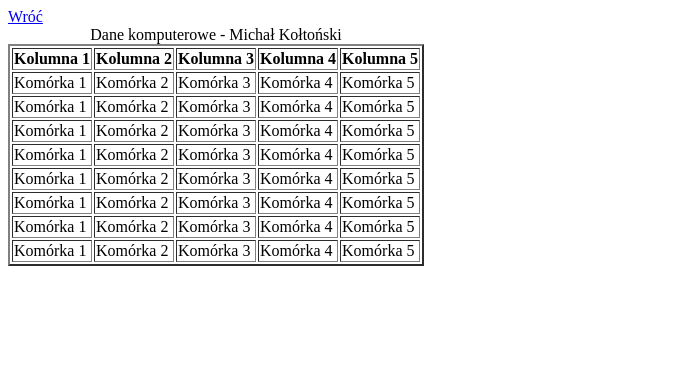
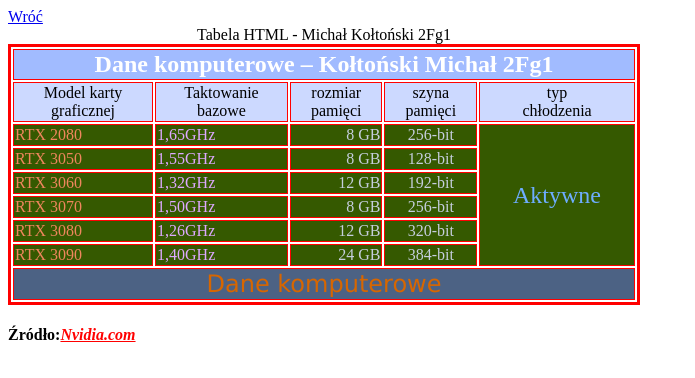
Before and after one commit to Repoxml/praca-witr, a plain HTML site: page tabela_Kołtoński.html in a window 1280 px wide. Shown: the whole page, without its empty margins (0-695 px from the left). Drawn offline with Linux system fonts and the light colour scheme.

Commit message:
Update tabela_Kołtoński.html

```diff
--- a/tabela_Kołtoński.html
+++ b/tabela_Kołtoński.html
@@ -6,73 +6,68 @@
 	</head>
 
 	<body>
-		<table border=2>
-			<caption> Dane komputerowe - Michał Kołtoński</caption>
+		<A HREF="index.html"> Wróć</A>
+		<TABLE BORDER=3 BORDERCOLOR=red WIDTH=50% HEIGHT=100>
+			<caption> Tabela HTML - Michał Kołtoński 2Fg1</caption>
 				<thead>
 				<tr>
-				<th>Kolumna 1</th>
-				<th>Kolumna 2</th>
-				<th>Kolumna 3</th>
-				<th>Kolumna 4</th>
-				<th>Kolumna 5</th>
+				<th COLSPAN=5 ALIGN=center bgcolor="#A1BBFF" > <font color="white" size="5" face="TimesNew">Dane komputerowe – Kołtoński Michał 2Fg1 </font></th>
 				</tr>
 				</thead>
 
 				<tbody>
-				<tr>
-				<td>Komórka 1</td>
-				<td>Komórka 2</td>
-				<td>Komórka 3</td>
-				<td>Komórka 4</td>
-				<td>Komórka 5</td>
+ 				<tr>
+				<td ROWSPAN=2 ALIGN=center bgcolor=#CCD9FF> <font size="3" face="TimesNew"> Model karty<br> graficznej </font> </td>
+				<td ROWSPAN=2 ALIGN=center bgcolor=#CCD9FF> <font size="3" face="TimesNew"> Taktowanie<br> bazowe </font> </td>
+				<td ROWSPAN=2 ALIGN=center bgcolor=#CCD9FF> <font size="3" face="TimesNew"> rozmiar<br> pamięci</font> </td>
+				<td ROWSPAN=2 ALIGN=center bgcolor=#CCD9FF> <font size="3" face="TimesNew"> szyna<br> pamięci </font> </td>
+				<td ROWSPAN=2 ALIGN=center bgcolor=#CCD9FF> <font size="3" face="TimesNew"> typ<br> chłodzenia </font> </td>
 				</tr>
 				<tr>
-				<td>Komórka 1</td>
-				<td>Komórka 2</td>
-				<td>Komórka 3</td>
-				<td>Komórka 4</td>
-				<td>Komórka 5</td>
+
 				</tr>
 				<tr>
-				<td>Komórka 1</td>
-				<td>Komórka 2</td>
-				<td>Komórka 3</td>
-				<td>Komórka 4</td>
-				<td>Komórka 5</td>
+				<td bgcolor=#355900><font color="#EF865D">RTX 2080</font></td>
+				<td bgcolor=#355900><font color="#DEA9FF">1,65GHz</font></td>
+				<td bgcolor=#355900 ALIGN=right><font color=#C5CEDD>8 GB</font></td>
+				<td bgcolor=#355900 ALIGN=center><font color=#C5CEDD>256-bit</font></td>
+				<td ROWSPAN=6 ALIGN=center bgcolor=#355900><font color="#6EADFF" size="5">Aktywne</font></td>
 				</tr>
 				<tr>
-				<td>Komórka 1</td>
-				<td>Komórka 2</td>
-				<td>Komórka 3</td>
-				<td>Komórka 4</td>
-				<td>Komórka 5</td>
-				</tr><tr>
-				<td>Komórka 1</td>
-				<td>Komórka 2</td>
-				<td>Komórka 3</td>
-				<td>Komórka 4</td>
-				<td>Komórka 5</td>
-				</tr><tr>
-				<td>Komórka 1</td>
-				<td>Komórka 2</td>
-				<td>Komórka 3</td>
-				<td>Komórka 4</td>
-				<td>Komórka 5</td>
+				<td bgcolor=#355900><font color="#EF865D">RTX 3050</font></td>
+				<td bgcolor=#355900><font color="#DEA9FF">1,55GHz</font></td>
+				<td bgcolor=#355900 ALIGN=right><font color=#C5CEDD>8 GB</font></td>
+				<td bgcolor=#355900 ALIGN=center><font color=#C5CEDD>128-bit</font></td>
 				</tr>
 				<tr>
-				<td>Komórka 1</td>
-				<td>Komórka 2</td>
-				<td>Komórka 3</td>
-				<td>Komórka 4</td>
-				<td>Komórka 5</td>
+				<td bgcolor=#355900><font color="#EF865D">RTX 3060</font></td>
+				<td bgcolor=#355900><font color="#DEA9FF">1,32GHz</font></td>
+				<td bgcolor=#355900 ALIGN=right><font color=#C5CEDD>12 GB</font></td>
+				<td bgcolor=#355900 ALIGN=center><font color=#C5CEDD>192-bit</font></td>
 				</tr>
 				<tr>
-				<td>Komórka 1</td>
-				<td>Komórka 2</td>
-				<td>Komórka 3</td>
-				<td>Komórka 4</td>
-				<td>Komórka 5</td>
+				<td bgcolor=#355900><font color="#EF865D">RTX 3070</font></td>
+				<td bgcolor=#355900><font color="#DEA9FF">1,50GHz</font></td>
+				<td bgcolor=#355900 ALIGN=right><font color=#C5CEDD>8 GB</font></td>
+				<td bgcolor=#355900 ALIGN=center><font color=#C5CEDD>256-bit</font></td>
 				</tr>
-<A HREF="index.html"> Wróć</A>
+				<tr>
+				<td bgcolor=#355900><font color="#EF865D">RTX 3080</font></td>
+				<td bgcolor=#355900><font color="#DEA9FF">1,26GHz</font></td>
+				<td bgcolor=#355900 ALIGN=right><font color=#C5CEDD>12 GB</font></td>
+				<td bgcolor=#355900 ALIGN=center><font color=#C5CEDD>320-bit</font></td>
+				</tr>
+				<tr>
+				<td bgcolor=#355900><font color="#EF865D">RTX 3090</font></td>
+				<td bgcolor=#355900><font color="#DEA9FF">1,40GHz</font></td>
+				<td bgcolor=#355900 ALIGN=right><font color=#C5CEDD>24 GB</font></td>
+				<td bgcolor=#355900 ALIGN=center><font color=#C5CEDD>384-bit</font></td>
+				</tr>
+				<tr>
+				<td COLSPAN=5 ALIGN=center bgcolor="#4C6284" > <font color="#D76600" size="5" face="Verdana">Dane komputerowe </font></td>
+				</tr>
+			</tbody>
+		</table>
+	<h4>Źródło:<font color=red><i><u>Nvidia.com</u></i></font> </h4>
 		</body>
 	</html>
```
